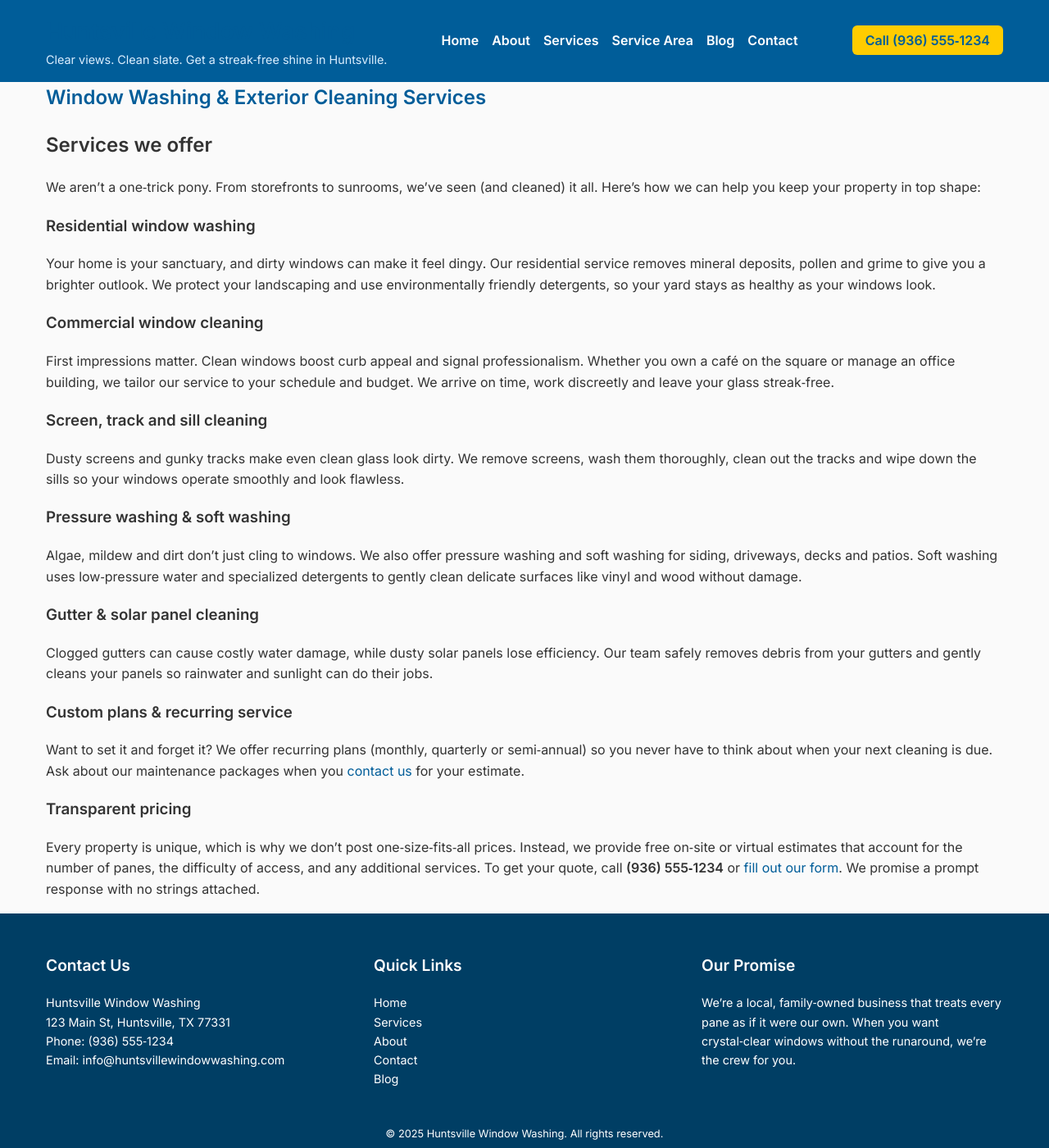
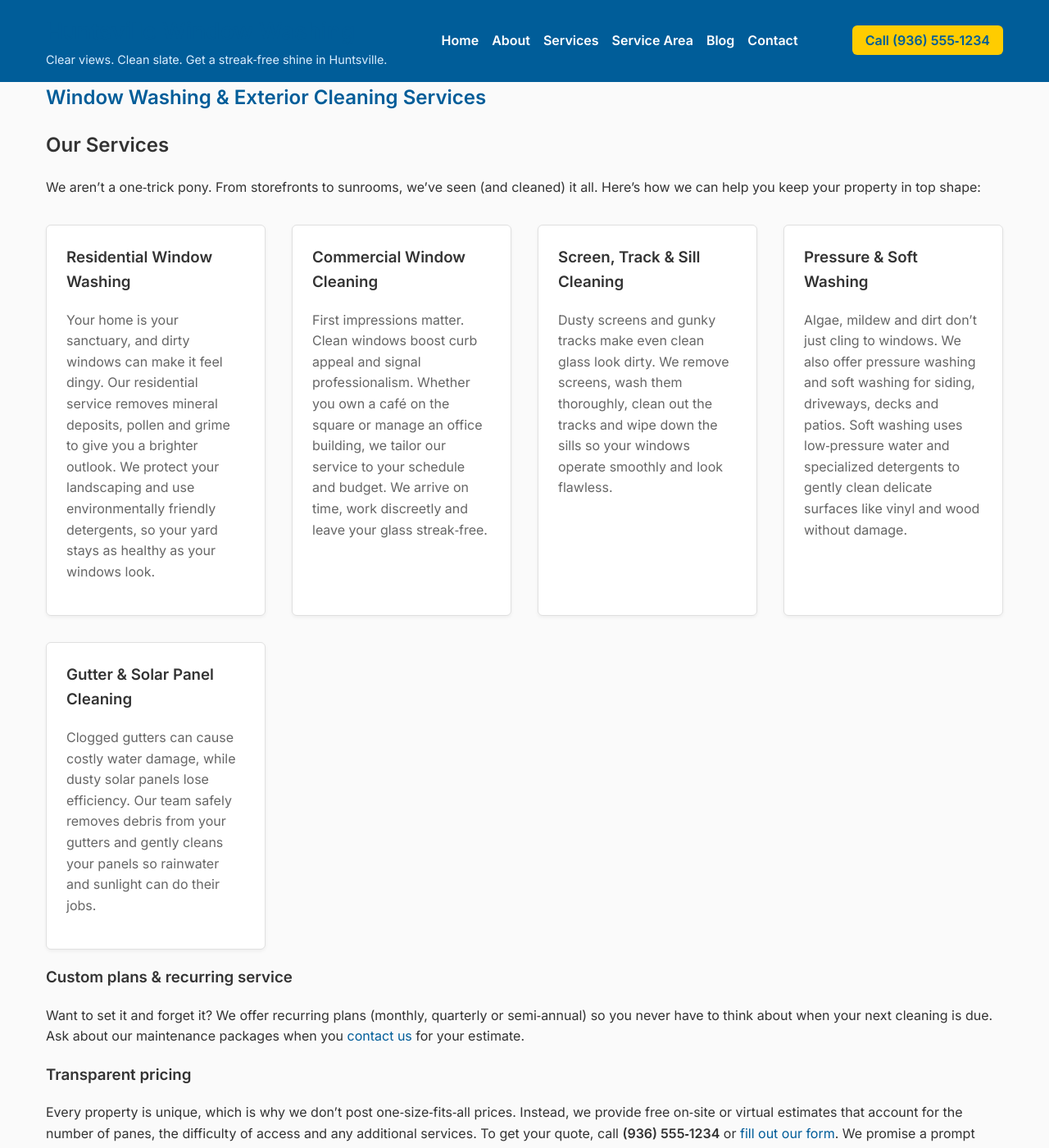
Before and after one commit to heyaaronmarketing/septic, a Jekyll site: the page built from services.md, in a window 1280 px wide and 1400 px high. Shown: the whole window at 82% size. Built offline with Jekyll 4.4.1, drawn with Linux system fonts in a browser that asks for light colours.

Commit message:
Update services.md

```diff
--- a/services.md
+++ b/services.md
@@ -4,29 +4,32 @@ title: "Window Washing & Exterior Cleaning Services"
 description: "Discover our full range of services, from residential and commercial window washing to screen cleaning, pressure washing and gutter maintenance in Huntsville, TX."
 ---
 
-## Services we offer
+## Our Services
 
 We aren’t a one‑trick pony. From storefronts to sunrooms, we’ve seen (and cleaned) it all. Here’s how we can help you keep your property in top shape:
 
-### Residential window washing
-
-Your home is your sanctuary, and dirty windows can make it feel dingy. Our residential service removes mineral deposits, pollen and grime to give you a brighter outlook. We protect your landscaping and use environmentally friendly detergents, so your yard stays as healthy as your windows look.
-
-### Commercial window cleaning
-
-First impressions matter. Clean windows boost curb appeal and signal professionalism. Whether you own a café on the square or manage an office building, we tailor our service to your schedule and budget. We arrive on time, work discreetly and leave your glass streak‑free.
-
-### Screen, track and sill cleaning
-
-Dusty screens and gunky tracks make even clean glass look dirty. We remove screens, wash them thoroughly, clean out the tracks and wipe down the sills so your windows operate smoothly and look flawless.
-
-### Pressure washing & soft washing
-
-Algae, mildew and dirt don’t just cling to windows. We also offer pressure washing and soft washing for siding, driveways, decks and patios. Soft washing uses low‑pressure water and specialized detergents to gently clean delicate surfaces like vinyl and wood without damage.
-
-### Gutter & solar panel cleaning
-
-Clogged gutters can cause costly water damage, while dusty solar panels lose efficiency. Our team safely removes debris from your gutters and gently cleans your panels so rainwater and sunlight can do their jobs.
+<div class="service-grid">
+  <div class="service-card">
+    <h3>Residential Window Washing</h3>
+    <p>Your home is your sanctuary, and dirty windows can make it feel dingy. Our residential service removes mineral deposits, pollen and grime to give you a brighter outlook. We protect your landscaping and use environmentally friendly detergents, so your yard stays as healthy as your windows look.</p>
+  </div>
+  <div class="service-card">
+    <h3>Commercial Window Cleaning</h3>
+    <p>First impressions matter. Clean windows boost curb appeal and signal professionalism. Whether you own a café on the square or manage an office building, we tailor our service to your schedule and budget. We arrive on time, work discreetly and leave your glass streak‑free.</p>
+  </div>
+  <div class="service-card">
+    <h3>Screen, Track &amp; Sill Cleaning</h3>
+    <p>Dusty screens and gunky tracks make even clean glass look dirty. We remove screens, wash them thoroughly, clean out the tracks and wipe down the sills so your windows operate smoothly and look flawless.</p>
+  </div>
+  <div class="service-card">
+    <h3>Pressure &amp; Soft Washing</h3>
+    <p>Algae, mildew and dirt don’t just cling to windows. We also offer pressure washing and soft washing for siding, driveways, decks and patios. Soft washing uses low‑pressure water and specialized detergents to gently clean delicate surfaces like vinyl and wood without damage.</p>
+  </div>
+  <div class="service-card">
+    <h3>Gutter &amp; Solar Panel Cleaning</h3>
+    <p>Clogged gutters can cause costly water damage, while dusty solar panels lose efficiency. Our team safely removes debris from your gutters and gently cleans your panels so rainwater and sunlight can do their jobs.</p>
+  </div>
+</div>
 
 ### Custom plans & recurring service
 
@@ -34,4 +37,4 @@ Want to set it and forget it? We offer recurring plans (monthly, quarterly or se
 
 ### Transparent pricing
 
-Every property is unique, which is why we don’t post one‑size‑fits‑all prices. Instead, we provide free on‑site or virtual estimates that account for the number of panes, the difficulty of access, and any additional services. To get your quote, call **{{ site.call_tracking_phone }}** or [fill out our form]({{ site.baseurl }}/contact/). We promise a prompt response with no strings attached.
+Every property is unique, which is why we don’t post one‑size‑fits‑all prices. Instead, we provide free on‑site or virtual estimates that account for the number of panes, the difficulty of access and any additional services. To get your quote, call **{{ site.call_tracking_phone }}** or [fill out our form]({{ site.baseurl }}/contact/). We promise a prompt response with no strings attached.
```
